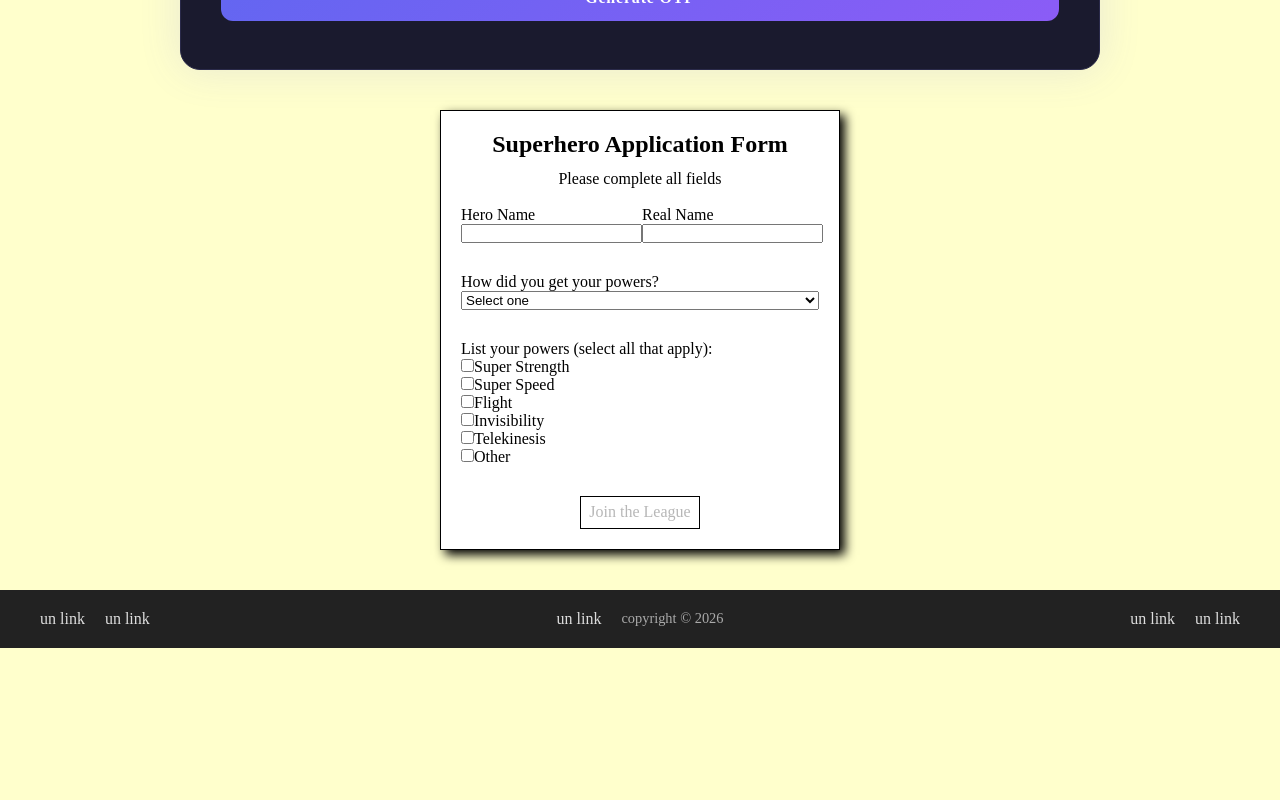
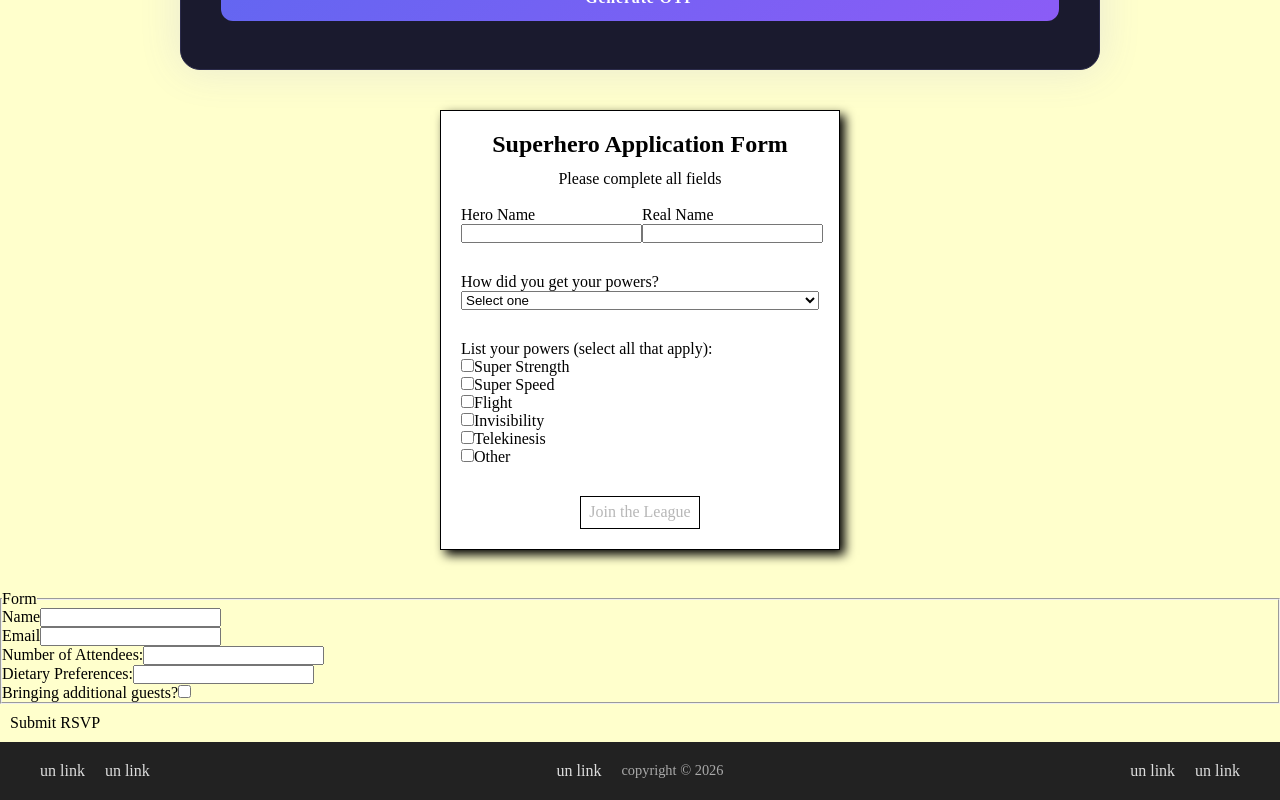
Before and after one commit to LucianoCipolla/ReactExercises, a React (Vite) app in the folder ResusableMegaNavbar/: page / in a window 1280 px wide. Shown: the part 1809-2609 px from the top of the page. Before the commit the page ends 2457 px from the top, so only its background shows below. Built offline with nearby package versions, Linux system fonts and the light colour scheme.

Commit message:
un poquito de formulario

```diff
--- a/ResusableMegaNavbar/src/App.jsx
+++ b/ResusableMegaNavbar/src/App.jsx
@@ -7,6 +7,7 @@ import { ColorPicker } from "./ColorPickerApp"
 import { FruitsSearch } from "./fruitSearchApp"
 import { OTPGenerator } from "./OtpGeneratorApp"
 import { SuperheroForm } from "./SuperHeroApplicationForm"
+import { EventRSVPForm } from "./RSVPForm"
 
 function App() {
   return (
@@ -19,6 +20,7 @@ function App() {
       <FruitsSearch />
       <OTPGenerator />
       <SuperheroForm />
+      <EventRSVPForm />
       <Footer />
     </div>
   )
--- /dev/null
+++ b/ResusableMegaNavbar/src/RSVPForm.jsx
@@ -0,0 +1,90 @@
+import { useState } from "react";
+
+export function EventRSVPForm() {
+  const [name, setName] = useState("");
+  const [email, setEmail] = useState("");
+  const [attendees, setAttendees] = useState("");
+  const [preference, setPreference] = useState("");
+  const [hasGuest, setHasGuest] = useState(false);
+  const [submitted, setSubmitted] = useState(false);
+
+  const handleSubmit = (e) => {
+    e.preventDefault();
+    setSubmitted(true);
+  };
+
+  return (
+    <>
+      <form onSubmit={handleSubmit}>
+        <fieldset>
+          <legend>Form</legend>
+          <label>
+            {" "}
+            Name
+            <input
+              onChange={(e) => setName(e.target.value)}
+              type="text"
+              required
+              value={name}
+            />{" "}
+          </label>
+          <br />
+          <label>
+            {" "}
+            Email
+            <input
+              onChange={(e) => setEmail(e.target.value)}
+              type="email"
+              required
+              value={email}
+            />{" "}
+          </label>
+          <br />
+          <label>
+            {" "}
+            Number of Attendees:
+            <input
+              onChange={(e) => setAttendees(Number(e.target.value))}
+              type="number"
+              min="1"
+              required
+              value={attendees}
+            />{" "}
+          </label>
+          <br />
+          <label>
+            {" "}
+            Dietary Preferences:
+            <input
+              onChange={(e) => setPreference(e.target.value)}
+              type="text"
+              value={preference}
+            />{" "}
+          </label>
+          <br />
+          <label>
+            {" "}
+            Bringing additional guests?
+            <input
+              onChange={(e) => setHasGuest(e.target.checked)}
+              type="checkbox"
+              checked={hasGuest}
+            />{" "}
+          </label>
+        </fieldset>
+        <button type="submit">Submit RSVP</button>
+      </form>
+
+      {submitted && (
+        <div>
+          <p>RSVP Submitted!</p>
+          <p>Name: {name}</p>
+          <p>Email: {email}</p>
+          <p>Number of attendees: {attendees}</p>
+          <p>Dietary preferences: {preference ? preference : "None"}</p>
+          <p>Bringing additional guests: {hasGuest ? "Yes" : "No"}</p>
+        </div>
+      )}
+    </>
+  );
+}
```
